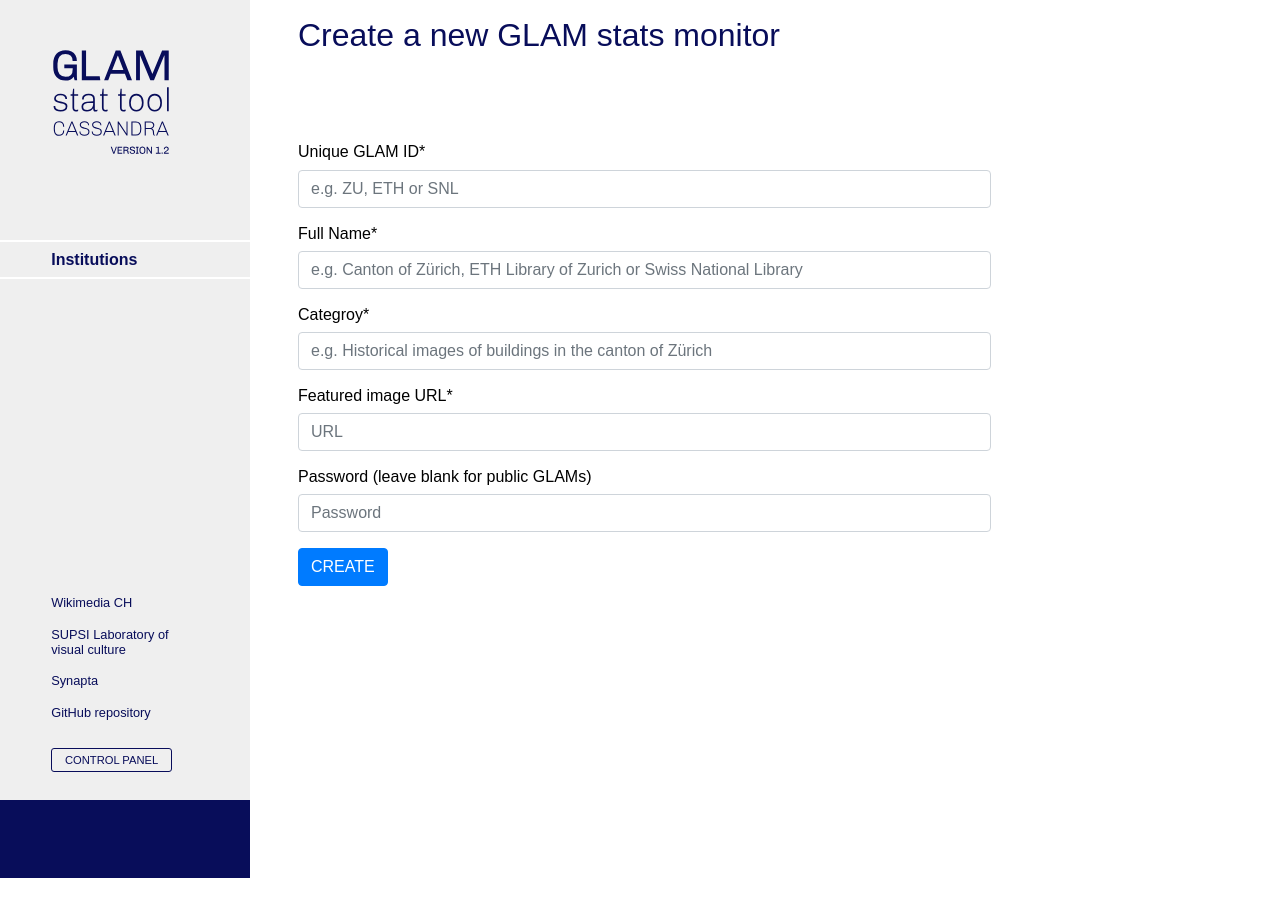
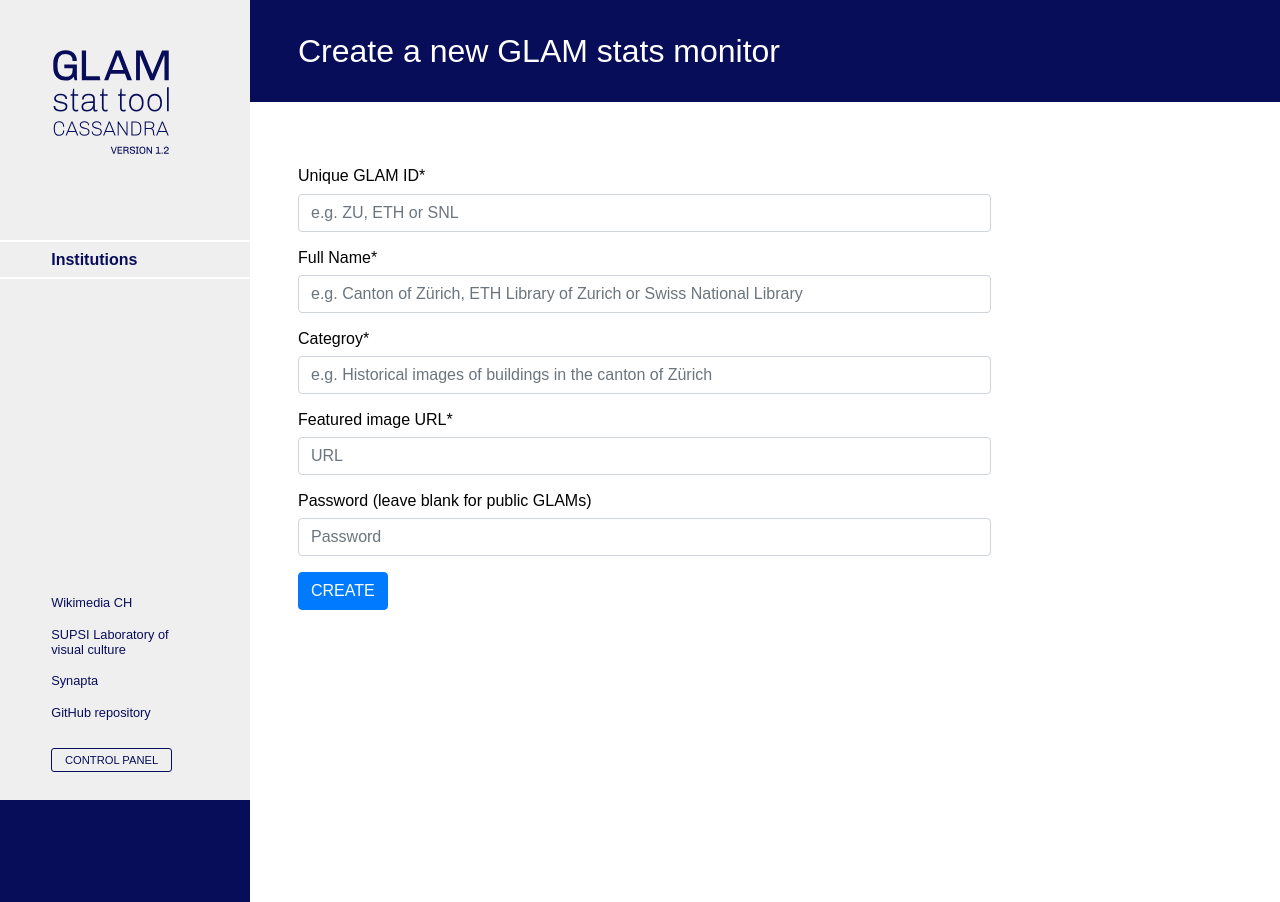
Before and after one commit to synapta/cassandra-GLAM-tools, a Python web app: template app/pages/views/new-glam.html in a window 1280 px wide. Before the commit the page ends 878 px from the top, so only its background shows below. Run offline with Jinja, Linux system fonts and the light colour scheme; the template is opened without the code that fills it, so the values that code supplies are empty; some libraries are stand-ins or nearby versions; some web fonts are replaced.

Commit message:
page titles style

```diff
--- a/app/pages/assets/style/style.css
+++ b/app/pages/assets/style/style.css
@@ -297,11 +297,15 @@ a {
   top: 15rem;
   list-style-type: none;
   padding: 0 2rem;
-  color: #fff;
 }
 
 #secondary-sidebar > .institutions-list > li {
-  padding: 1rem 0;
+  padding: .9rem 0;
+  font-size: .9rem;
+}
+
+#secondary-sidebar > .institutions-list > li > a {
+  color: #fff;
 }
 
 /* MAIN CONTAINER */
@@ -429,14 +433,42 @@ footer {
   background-color: rgba(6, 69, 173, 0.2);
 }
 
-#cover {
+.cover {
   position: relative;
   margin-left: var(--sidebar-width);
-  padding: 1rem 3rem;
   display: flex;
   align-items: center;
   background-size: cover;
   background-position: center;
+}
+
+.cover h2 {
+  font-size: 2rem;
+  margin-bottom: 0;
+}
+
+/* home page cover */
+#home-cover {
+  padding: 2rem 3rem;
+}
+
+#home-cover h2 {
+  color: var(--main);
+}
+
+/* glam home page cover */
+#cover {
+  padding: 1rem 3rem;
+}
+
+#cover h2 {
+  color: var(--main);
+}
+
+#cover h2::after {
+  clear: both;
+  content: "";
+  display: block;
 }
 
 #cover-overlay {
@@ -448,26 +480,17 @@ footer {
   background-color: var(--main-t);
 }
 
-#home-cover {
-  padding: 2rem 0rem 3rem;
+/* admin page cover */
+#admin-cover {
+  background-color: var(--main);
+  padding: 2rem 3rem;
 }
 
-#home-cover h2 {
-  color: var(--main);
-  font-size: 2rem;
+#admin-cover h2 {
+  color: #fff;
 }
 
-#cover h2 {
-  color: var(--main);
-  font-size: 2rem;
-}
-
-#cover h2::after {
-  clear: both;
-  content: "";
-  display: block;
-}
-
+/* GLAM HOME PAGE */
 .glam-title-container {
   color: #fff;
 }
--- a/app/pages/index.html
+++ b/app/pages/index.html
@@ -17,15 +17,16 @@
 	<div class="pusher">
 		<header id="mobile-header-bar"></header>
 		<aside id="main-sidebar"></aside>
-		<main id="main-container">
+		<aside id="secondary-sidebar"></aside>
 		<!-- Title -->
-			<section id="home-cover">
+		<section id="home-cover" class="cover">
 			<div class="row">
 				<div class="col-12 col-xl-7">
 					<h2>Support GLAMs (Galleries, Libraries, Archives, Museums) in monitoring and evaluating their cooperation with Wikimedia projects</h2>
 				</div>
 			</div>
 		</section>
+		<main id="main-container">
 			<!-- Main Content -->
 			<section>
 				<div class="row">
--- a/app/pages/views/admin-panel.html
+++ b/app/pages/views/admin-panel.html
@@ -23,7 +23,7 @@
 		<aside id="secondary-sidebar"></aside>
 		<!-- MAIN -->
 		<!-- Title -->
-		<section id="cover">
+		<section id="admin-cover" class="cover">
 			<div class="row">
 				<div class="col-12">
 					<h2>Admin Control Panel</h2>
@@ -65,8 +65,6 @@
 					<div class="col-12 mx-auto">
 						<div class="row" id="glams-list">
 							<div class="col-12" id="glams-list-unique"></div>
-							<!-- <div class="col-12 col-md-6" id="glams-list-left"></div>
-							<div class="col-12 col-md-6" id="glams-list-right"></div> -->
 						</div>
 					</div>
 				</div>
--- a/app/pages/views/edit-glam.html
+++ b/app/pages/views/edit-glam.html
@@ -22,7 +22,7 @@
 		<aside id="secondary-sidebar"></aside>
 		<!-- Main -->
 		<!-- Title -->
-		<section id="cover">
+		<section id="admin-cover" class="cover">
 			<div class="row">
 				<div class="col-12">
 					<h2>Edit GLAM stats monitor</h2>
--- a/app/pages/views/index.html
+++ b/app/pages/views/index.html
@@ -32,7 +32,7 @@
 		<aside id="secondary-sidebar"></aside>
 		<!-- MAIN -->
 		<!-- Title -->
-		<section id="cover">
+		<section id="cover" class="cover">
 			<div id="cover-overlay"></div>
 			<div class="row w-100 py-4 glam-title-container">
 				<div class="col-12 col-lg-4 glam-title-section">
--- a/app/pages/views/new-glam.html
+++ b/app/pages/views/new-glam.html
@@ -23,7 +23,7 @@
 		<aside id="secondary-sidebar"></aside>
 	<!-- MAIN -->
 	<!-- Title -->
-	<section id="cover">
+	<section id="admin-cover" class="cover">
 		<div class="row">
 			<div class="col-12">
 				<h2>Create a new GLAM stats monitor</h2>
```
Also changed, not shown: app/pages/js/functions.js (+2 -24 lines). Lines whose indentation alone changed are shown as unchanged.
